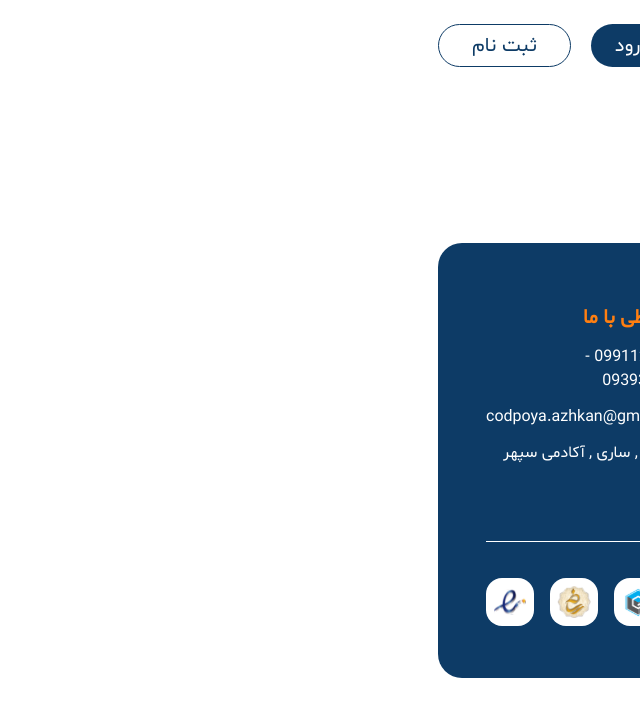
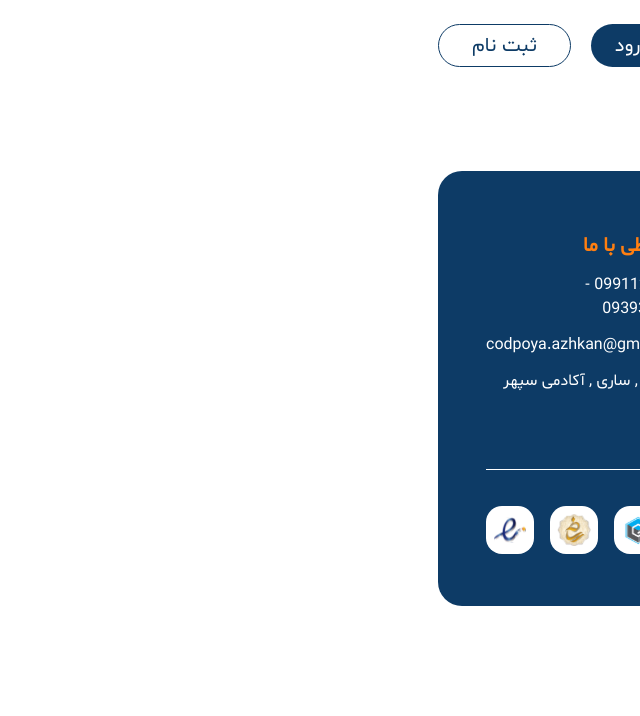
Before and after one commit to next-summer-1404/Reafusion, a Next.js app: page / in a window 1280 px wide. Shown: the top 716 px of the page, without its empty margins (640-1280 px from the left). Built offline with nearby package versions, Linux system fonts and the light colour scheme.

Commit message:
fixing folder places and starting auth pages

```diff
--- /dev/null
+++ b/src/app/(Auth)/layout.tsx
@@ -0,0 +1,29 @@
+import React, { FC, ReactNode } from 'react'
+import baclgroundImg from '../../assets/images//AuthPagesImg/AuthBg.jpg'
+
+interface IChildren {
+    children: ReactNode;
+}
+
+const AuthLayout: FC<IChildren> = ({ children }) => {
+
+    return (
+        <div className='w-full h-screen bg-[#F3F4F6] p-12'>
+            <div className='flex justify-between h-full gap-12'>
+                <div className='flex justify-center items-center gap-40 bg-white w-[50%] rounded-[40px]'
+                    style={{ boxShadow: '2px 4px 8px 0px rgba(0, 0, 0, 0.15)' }}>
+                    {children}
+                </div>
+
+                <div className='flex p-6 justify-center items-end bg-blue-600 w-[50%] rounded-[40px] bg-cover bg-center'
+                    style={{ backgroundImage: `url(${baclgroundImg.src})`, boxShadow: '2px 4px 8px 0px rgba(0, 0, 0, 0.15)' }}>
+                    <div className='bg-black'>
+
+                    </div>
+                </div>
+            </div>
+        </div>
+    )
+}
+
+export default AuthLayout
--- /dev/null
+++ b/src/app/(Auth)/login/page.tsx
@@ -0,0 +1,9 @@
+import React from 'react'
+
+const LoginPage = () => {
+  return (
+    <div>LoginPage</div>
+  )
+}
+
+export default LoginPage
--- a/src/app/(Main)/layout.tsx
+++ b/src/app/(Main)/layout.tsx
@@ -1,44 +1,17 @@
-import type { Metadata } from "next";
-import { Geist, Geist_Mono } from "next/font/google";
-import localFont from "next/font/local";
+import Footer from '@/components/Footer/Footer'
+import Header from '@/components/Header/Header'
+import React, { Fragment } from 'react'
 
-import "../globals.css";
-import Header from "@/components/Header/Header";
-import Footer from "@/components/Footer/Footer";
+const MainLayout = () => {
+    return (
+        <Fragment>
+            <Header />
 
-const geistSans = Geist({
-  variable: "--font-geist-sans",
-  subsets: ["latin"],
-});
 
-const geistMono = Geist_Mono({
-  variable: "--font-geist-mono",
-  subsets: ["latin"],
-});
 
-const Shabnam = localFont({
-  src: '../../assets/fonts/Shabnam.ttf'
-})
+            <Footer />
+        </Fragment>
+    )
+}
 
-export const metadata: Metadata = {
-  title: "Reafusion",
-  description: "Generated by create next app",
-};
-
-export default function RootLayout({
-  children,
-}: Readonly<{
-  children: React.ReactNode;
-}>) {
-  return (
-    <html lang="en">
-      <body
-        className={`${Shabnam.className} antialiased`}
-      >
-        <Header />
-        {children}
-        <Footer />
-      </body>
-    </html>
-  );
-}
+export default MainLayout
--- /dev/null
+++ b/src/app/layout.tsx
@@ -0,0 +1,40 @@
+import type { Metadata } from "next";
+import { Geist, Geist_Mono } from "next/font/google";
+import localFont from "next/font/local";
+
+import "./globals.css";
+
+const geistSans = Geist({
+  variable: "--font-geist-sans",
+  subsets: ["latin"],
+});
+
+const geistMono = Geist_Mono({
+  variable: "--font-geist-mono",
+  subsets: ["latin"],
+});
+
+const Shabnam = localFont({
+  src: '../assets/fonts/Shabnam.ttf'
+})
+
+export const metadata: Metadata = {
+  title: "Reafusion",
+  description: "Generated by create next app",
+};
+
+export default function RootLayout({
+  children,
+}: Readonly<{
+  children: React.ReactNode;
+}>) {
+  return (
+    <html lang="en">
+      <body
+        className={`${Shabnam.className} antialiased`}
+      >
+        {children}
+      </body>
+    </html>
+  );
+}
--- a/src/components/ReusableButtons/EmptyButton.tsx
+++ b/src/components/ReusableButtons/EmptyButton.tsx
@@ -11,7 +11,7 @@
       className={`${className} border border-[#0D3B66] text-[#0D3B66]
                        text-[20px] text-center rounded-[40px] cursor-pointer`}
     >
-          {ButtonText}
+      {ButtonText}
     </button>
   );
 };
```
Also changed, not shown: src/assets/images/AuthPagesImg/AuthBg.jpg (added).
